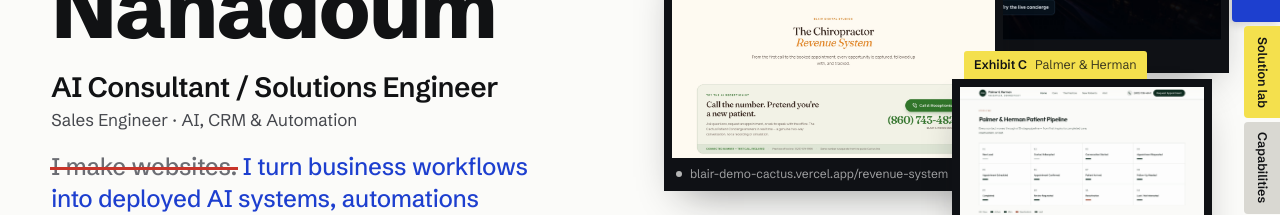
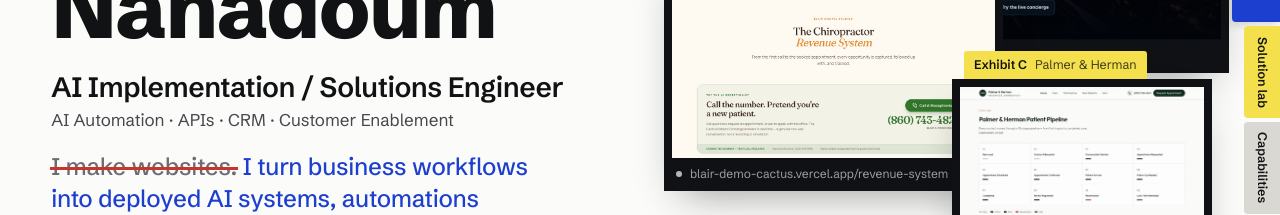
Before and after one commit to Nanadoum81/emmanuel-nanadoum-portfolio, a Next.js app: page / in a window 1280 px wide. Shown: the part 376-591 px from the top of the page. Built offline with nearby package versions, Linux system fonts and the light colour scheme; no server answers.

Commit message:
Align homepage with AI implementation portfolio

```diff
--- a/app/(portfolio)/page.tsx
+++ b/app/(portfolio)/page.tsx
@@ -22,7 +22,7 @@ const tabs = [
 ];
 
 const insertion = "I turn business workflows into deployed AI systems, automations and integrations.";
-const letters = ["A", "B", "C", "D"];
+const letters = ["A", "B", "C", "D", "E"];
 
 export default function Home() {
   const [vybe, cactus, palmer, blair] = caseStudies;
@@ -56,8 +56,8 @@ export default function Home() {
               <span className="block overflow-hidden pb-[0.06em]"><span data-name-line className="block">Nanadoum</span></span>
             </h1>
             <p data-cover-role className="mt-5 lg:[@media(max-height:860px)]:mt-3 text-[clamp(21px,2.3vw,28px)] font-semibold leading-tight tracking-[-0.015em]">
-              AI Consultant / Solutions Engineer
-              <span className="mt-1 block text-[17px] font-normal tracking-normal text-ink-2">Sales Engineer · AI, CRM &amp; Automation</span>
+              AI Implementation / Solutions Engineer
+              <span className="mt-1 block text-[17px] font-normal tracking-normal text-ink-2">AI Automation · APIs · CRM · Customer Enablement</span>
             </p>
 
             <p className="mt-7 lg:[@media(max-height:860px)]:mt-5 max-w-[34ch] text-[clamp(20px,2vw,24px)] font-medium leading-[1.35] tracking-[-0.01em]">
@@ -196,7 +196,7 @@ export default function Home() {
               <span className="num mr-4 font-bold text-white/55">3</span>Exhibits
             </h2>
             <p className="max-w-[44ch] self-end text-[18px] text-white/85 lg:col-span-5">
-              Four engagements, each attached as a working build you can open. Status is stamped plainly: <strong className="text-white">live</strong>, <strong className="text-white">demo data</strong>, or <strong className="text-white">not activated</strong>.
+              Five implementations, each attached as a working build or interactive demonstration you can open. Status is stamped plainly: <strong className="text-white">live</strong>, <strong className="text-white">demo data</strong>, or <strong className="text-white">not activated</strong>.
             </p>
           </div>
         </div>
```
